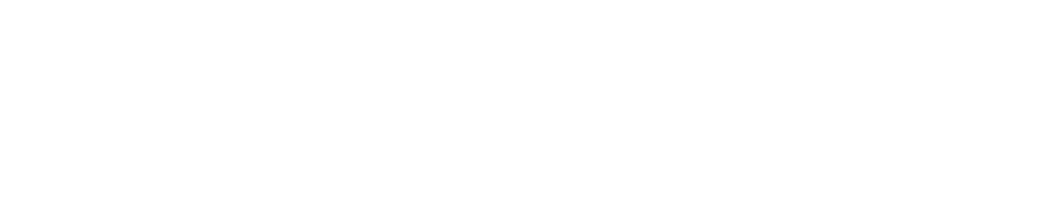
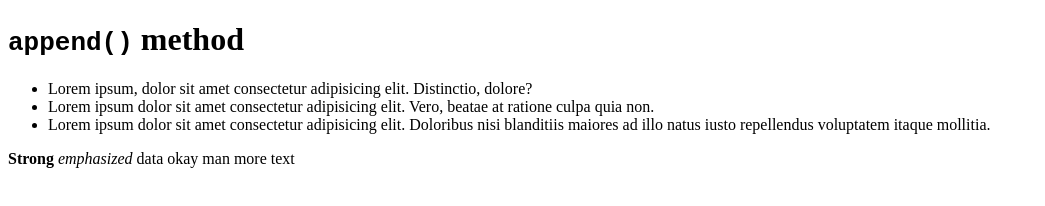
Before and after one commit to tidalu/Javascript-DOM, a website: page AppendAtOnce/index.html in a window 1280 px wide. Shown: the whole page, without its empty margins (0-1045 px from the left). Drawn offline with Linux system fonts and the light colour scheme.

Commit message:
update: append() to append multiple at once

```diff
--- a/AppendAtOnce/index.html
+++ b/AppendAtOnce/index.html
@@ -7,6 +7,17 @@
     <link rel="stylesheet" href="style.css">
 </head>
 <body>
+    <h1><code>append()</code> method </h1>
+
+    <ul class="summary">
+        <li>Lorem ipsum, dolor sit amet consectetur adipisicing elit. Distinctio, dolore?</li>
+        <li>Lorem ipsum dolor sit amet consectetur adipisicing elit. Vero, beatae at ratione culpa quia non.</li>
+        <li>Lorem ipsum dolor sit amet consectetur adipisicing elit. Doloribus nisi blanditiis maiores ad illo natus iusto repellendus voluptatem itaque mollitia.</li>
+    </ul>
+
+    <div id="div">
+
+    </div>
     <script src="main.js"></script>
 </body>
 </html>
--- a/AppendAtOnce/main.js
+++ b/AppendAtOnce/main.js
@@ -1 +1,16 @@
 // Your JavaScript code goes here
+
+// multiple nodes or elements at once
+// supports combination of test, text nodes, elements,
+// works in modern browsers(IE nees a polyfill)
+
+const div = document.getElementById('div');
+
+const strong = document.createElement('strong');
+const em = document.createElement('em');
+const textNode = document.createTextNode(' data okay man');
+
+strong.textContent = 'Strong';
+em.textContent = ' emphasized';
+
+div.append(strong, em, textNode, ' more text');
--- a/appendChild/main.js
+++ b/appendChild/main.js
@@ -8,3 +8,5 @@ for (const fr of list) {
   li.textContent = fr;
   myM?.appendChild(li);
 }
+
+// append method after this line
```
